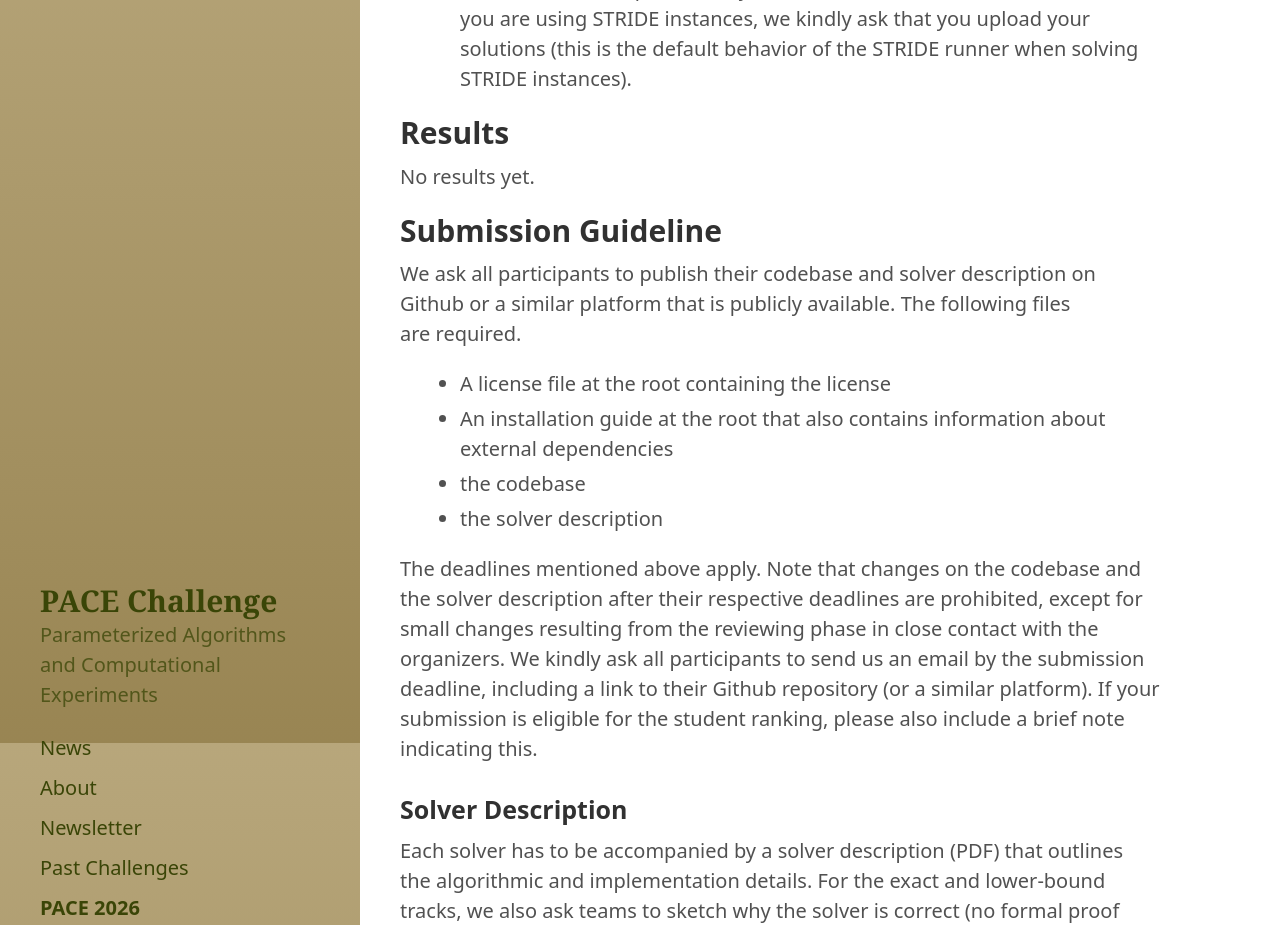
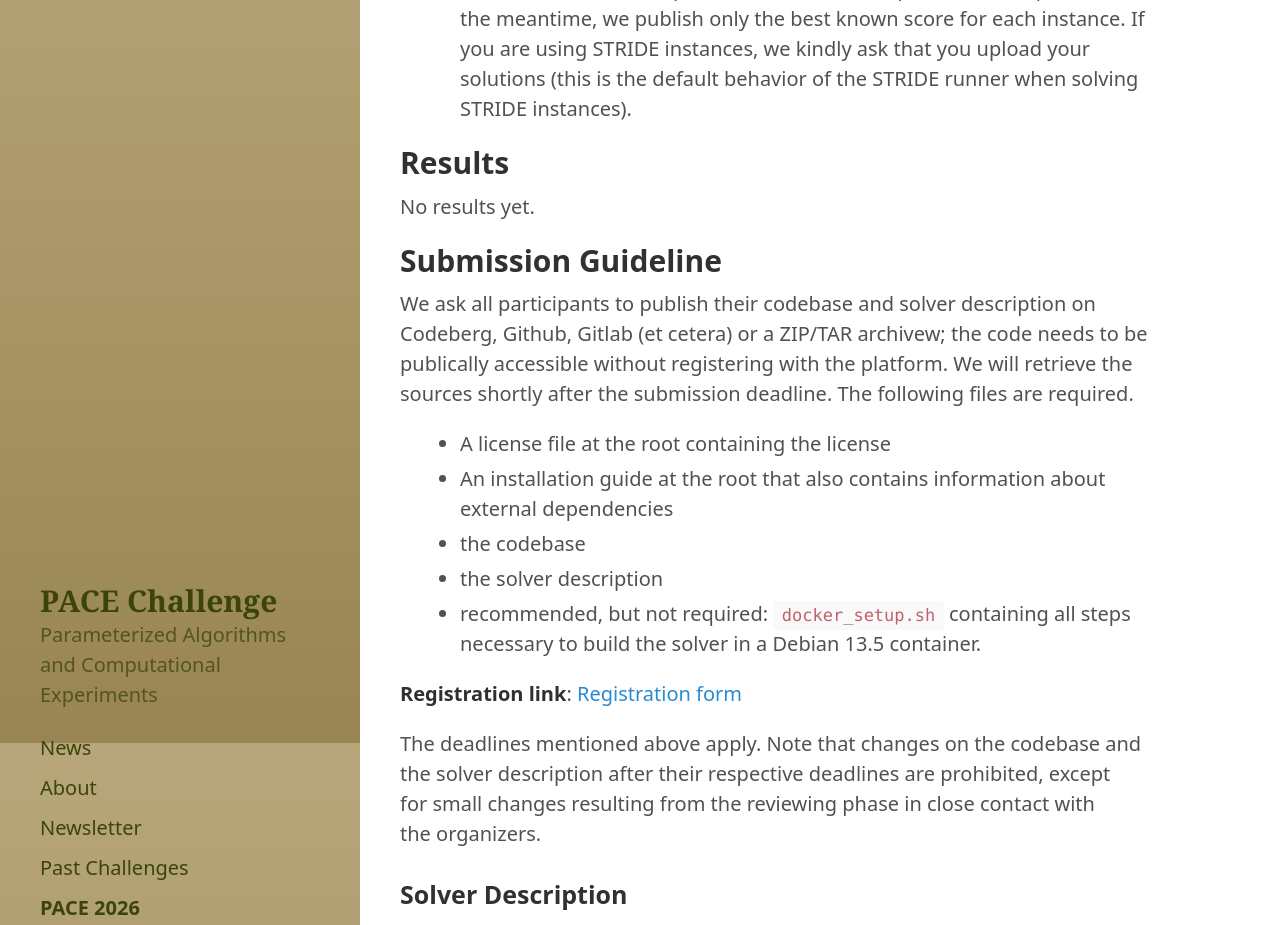
Before and after one commit to PACE-challenge/pacechallenge.org, a Jekyll site: the page built from 2026/index.md, in a window 1280 px wide and 1400 px high, scrolled down 1957 px, cut to the strip 0-925 px from the top of the window. Built offline with Jekyll 4.4.1, drawn with Linux system fonts in a browser that asks for light colours; some of the changed text lies outside the part shown.

Commit message:
Submission instructions

```diff
--- a/2026/index.md
+++ b/2026/index.md
@@ -23,7 +23,7 @@ See also the [Format Specification](./format) and the [IPEC'25 Announcement Slid
  - ~~January~~ February 2026: Release of public instances and details about the benchmark &#x2705;
  - April 2026: Preliminary leaderboard via [optil.io](https://optil.io/) available &#x2705;
 
- - Solver submission:  5th July 2026 23:59 AoE
+ - Solver submission:  5th July 2026 23:59 AoE, see [guideline](#submission-guidelines), [registration form](https://forms.cloud.microsoft/e/XTcX9jTaut)
  - Solver description: 8th July 2026 23:59 AoE
  - End of the public reviewing phase: 19th July 2026 23:59 AoE
  - Final solver submission (see below): 26th July 2026 23:59 AoE
@@ -60,14 +60,18 @@ The following software tools are available. There is **no** requirement to use t
 No results yet.
 
 ## Submission Guideline
-We ask all participants to publish their codebase and solver description on Github or a similar platform that is publicly available.
+We ask all participants to publish their codebase and solver description on Codeberg, Github, Gitlab (et cetera) or a ZIP/TAR archivew; the code needs to be publically accessible without registering with the platform.
+We will retrieve the sources shortly after the submission deadline.
 The following files are required.
  - A license file at the root containing the license
  - An installation guide at the root that also contains information about external dependencies
  - the codebase
  - the solver description
+ - recommended, but not required: `docker_setup.sh` containing all steps necessary to build the solver in a Debian 13.5 container.
 
-The deadlines mentioned above apply. Note that changes on the codebase and the solver description after their respective deadlines are prohibited, except for small changes resulting from the reviewing phase in close contact with the organizers. We kindly ask all participants to send us an email by the submission deadline, including a link to their Github repository (or a similar platform). If your submission is eligible for the student ranking, please also include a brief note indicating this.
+**Registration link**: [Registration form](https://forms.cloud.microsoft/e/XTcX9jTaut)
+
+The deadlines mentioned above apply. Note that changes on the codebase and the solver description after their respective deadlines are prohibited, except for small changes resulting from the reviewing phase in close contact with the organizers.
 
 ### Solver Description
 Each solver has to be accompanied by a solver description (PDF) that outlines the algorithmic and implementation details.
```
